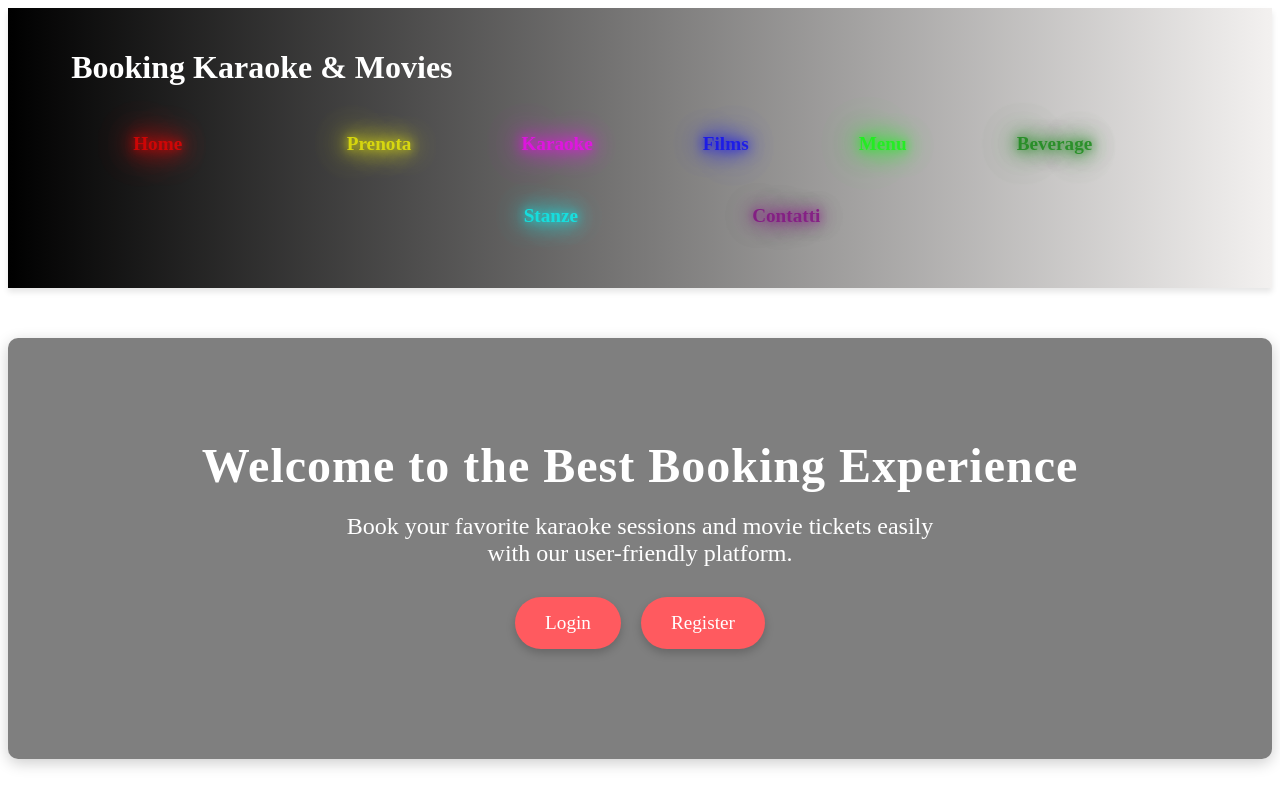
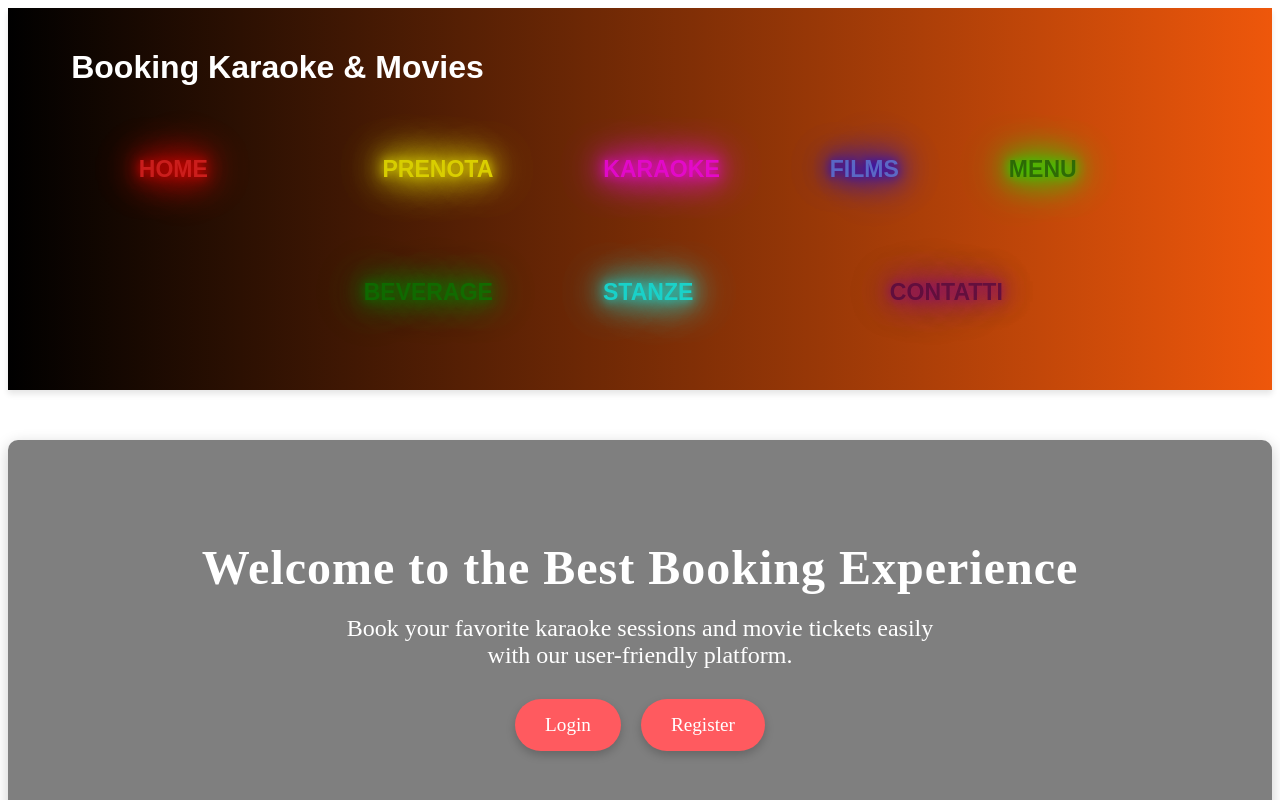
Before and after one commit to AleRovi/mtfuji_frontend, an Angular app: page / in a window 1280 px wide. Shown: the top 800 px of the page. Built offline with nearby package versions, Linux system fonts and the light colour scheme.

Commit message:
modifca al header.html e header.css

```diff
--- a/src/app/header/header.component.css
+++ b/src/app/header/header.component.css
@@ -2,7 +2,7 @@
 
 :host {
     display: block;
-    background: linear-gradient(to right,/*  #f1c8c9, #e18699 */ #000000,#f3f1f0 );/*da modificare*/
+    background: linear-gradient(to right,/*  #f1c8c9, #e18699 */ #000000,#ee570b );/*da modificare*/
     color: white;
     padding: 20px 0;
     box-shadow: 0 4px 6px rgba(0, 0, 0, 0.1);
@@ -12,6 +12,8 @@
     width: 90%;
     margin: 0 auto;
     max-width: 1200px;
+    overflow: hidden;
+    font-family: 'Arial', sans-serif;
 }
 
 /* header h1 {
@@ -52,14 +54,18 @@ nav ul li a {
 .btn {
     padding: 15px 30px;
     text-decoration: none;
-    font-size: 1.2em;
+    font-size: 2em;
     margin: 10px;
+    text-transform: uppercase;
     display: inline-block;
     animation: flicker 1.5s infinite alternate;
-    transition: background 0.3s ease, transform 0.3s ease;
+    /* transition: background 0.3s ease, transform 0.3s ease; */
 
 }
 
+p{
+    font-size: 1.2em;
+}
 /* .btn:hover {
     background: #e04e50;
     transform: translateY(-3px);
@@ -68,7 +74,7 @@ nav ul li a {
     top: 10%;
     left: 50%;
     transform: translateX(-50%);
-    color: red;
+    color: rgb(250, 36, 36);
     text-shadow: 0 0 10px red, 0 0 20px red, 0 0 30px red, 0 0 40px red, 0 0 50px red, 0 0 60px red, 0 0 70px red;
 }
 
@@ -80,8 +86,8 @@ nav ul li a {
 }
 
 #sign3 {
-    top: 50%;
-    left: 80%;
+    top: 10%;
+    left: 50%;
     color: magenta;
     text-shadow: 0 0 10px magenta, 0 0 20px magenta, 0 0 30px magenta, 0 0 40px magenta, 0 0 50px magenta, 0 0 60px magenta, 0 0 70px magenta;
 }
@@ -89,14 +95,14 @@ nav ul li a {
 #sign4 {
     bottom: 20%;
     left: 30%;
-    color: blue;
+    color: rgb(72, 116, 250);
     text-shadow: 0 0 10px blue, 0 0 20px blue, 0 0 30px blue, 0 0 40px blue, 0 0 50px blue, 0 0 60px blue, 0 0 70px blue;
 }
 
 #sign5 {
     bottom: 10%;
     right: 20%;
-    color: lime;
+    color: rgb(5, 117, 5);
     text-shadow: 0 0 10px lime, 0 0 20px lime, 0 0 30px lime, 0 0 40px lime, 0 0 50px lime, 0 0 60px lime, 0 0 70px lime;
 }
 
@@ -118,7 +124,7 @@ nav ul li a {
     bottom: 10%;
     right: 50%;
     transform: translateX(50%);
-    color: purple;
+    color: rgb(77, 2, 77);
     text-shadow: 0 0 10px purple, 0 0 20px purple, 0 0 30px purple, 0 0 40px purple, 0 0 50px purple, 0 0 60px purple, 0 0 70px purple;
 }
 
--- a/src/app/header/header.component.html
+++ b/src/app/header/header.component.html
@@ -14,14 +14,14 @@
     <h1>Booking Karaoke & Movies</h1>
     <nav>
         <ul>
-            <li><a routerLink="/home" class="btn" id="sign1" (click)="navigateToHome()">Home</a></li>
-            <li><a routerLink="/booking" class="btn" id="sign2" >Prenota</a></li>
-            <li><a routerLink="/karaoke" class="btn" id="sign3" >Karaoke</a></li>
-            <li><a routerLink="/films" class="btn" id="sign4"  (click)="navigateToFilms()">Films</a></li>
-            <li><a routerLink="/menu" class="btn" id="sign5"  (click)="navigateToMenu()">Menu</a></li>
-            <li><a routerLink="/beverage" class="btn" id="sign6" >Beverage</a></li>
-            <li><a routerLink="/rooms" class="btn" id="sign7" >Stanze</a></li>
-            <li><a routerLink="/contact" class="btn" id="sign8" >Contatti</a></li>
+            <li><a routerLink="/home" class="btn" id="sign1" (click)="navigateToHome()"><p>Home</p></a></li>
+            <li><a routerLink="/booking" class="btn" id="sign2" ><p>Prenota</p></a></li>
+            <li><a routerLink="/karaoke" class="btn" id="sign3" ><p>Karaoke</p></a></li>
+            <li><a routerLink="/films" class="btn" id="sign4"  (click)="navigateToFilms()"><p>Films</p></a></li>
+            <li><a routerLink="/menu" class="btn" id="sign5"  (click)="navigateToMenu()"><p>Menu</p></a></li>
+            <li><a routerLink="/beverage" class="btn" id="sign6" ><p>Beverage</p></a></li>
+            <li><a routerLink="/rooms" class="btn" id="sign7" ><p>Stanze</p></a></li>
+            <li><a routerLink="/contact" class="btn" id="sign8" ><p>Contatti</p></a></li>
         </ul>
     </nav>
 </div>
```
